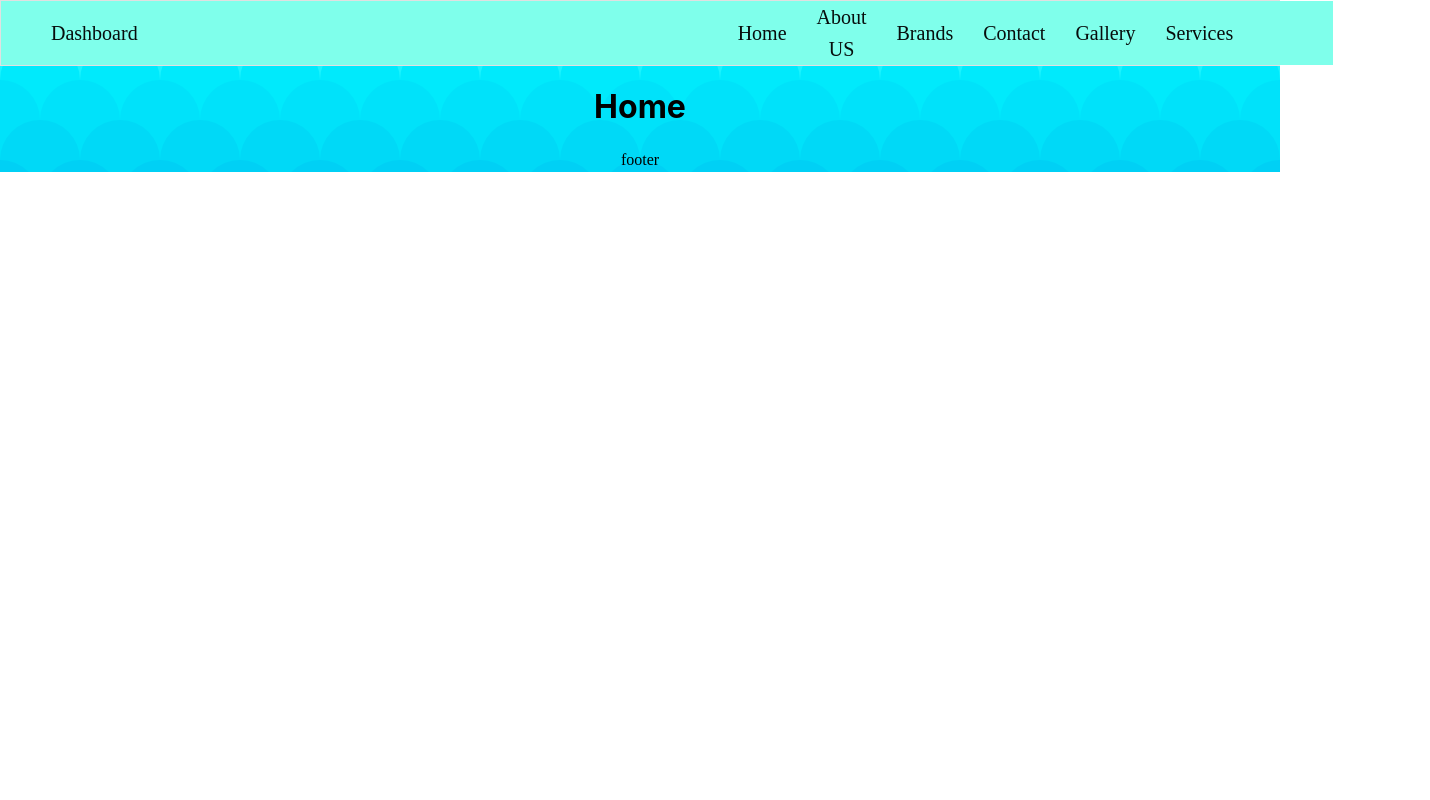
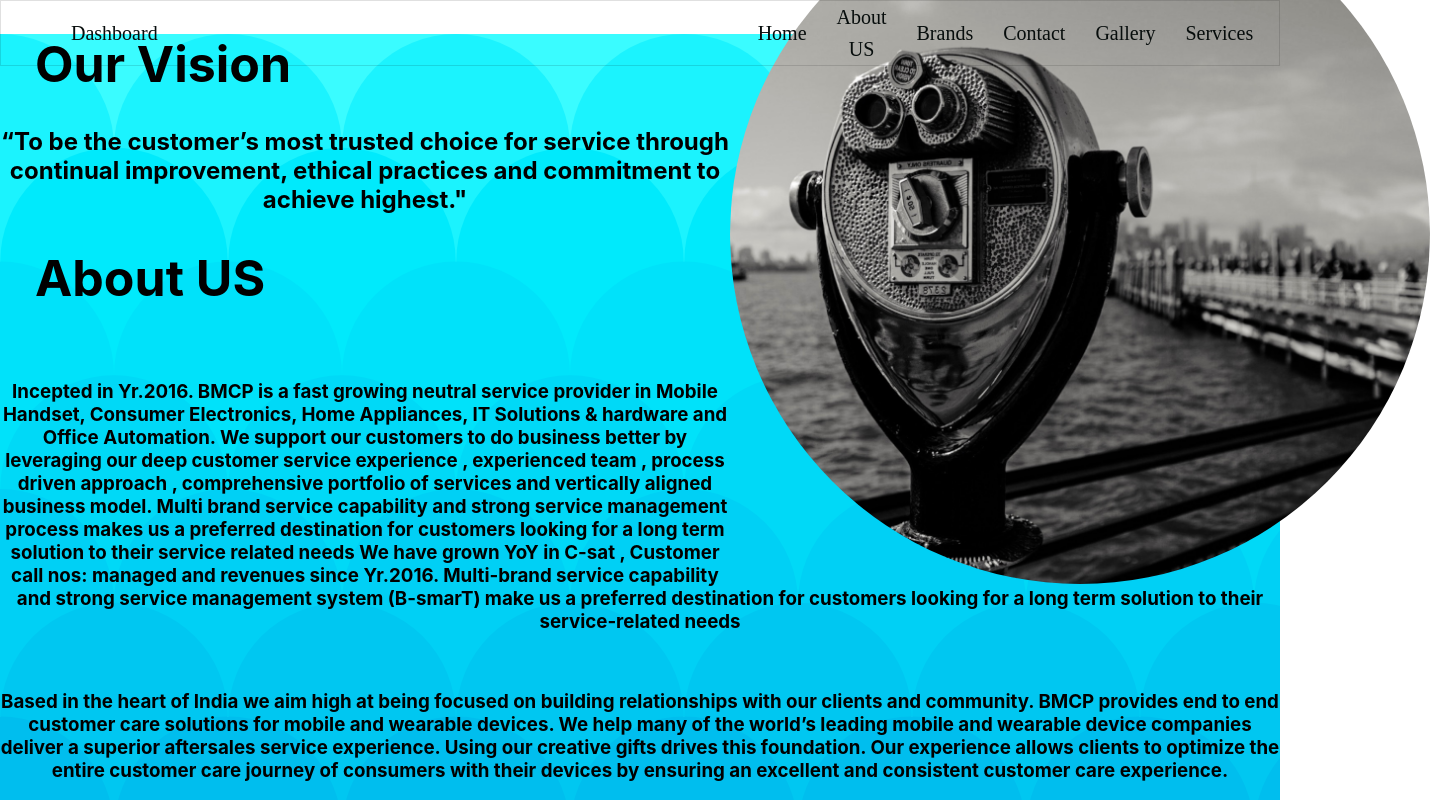
Before and after one commit to rccoding/bmcp-website, a React (Create React App) app: page / in a window 1280 px wide. Shown: the top 800 px of the page, 1430 px wide, since content can reach past the window. Built offline with nearby package versions, Linux system fonts and the light colour scheme.

Commit message:
transparent topbar

```diff
--- a/src/App.tsx
+++ b/src/App.tsx
@@ -10,14 +10,12 @@
   return (
     <div className="App">
       <Topbar />
+      <About />
       <Router>
         <Switch>
+          <Route path='/About' component={About} />
+          <Route path='/footer' component={Footer} />
           <Route path='/' component={Home} />
-          <Route path='/about' component={About} />
-          {/* <Route path='/srvices' component={Services} />
-                <Route path='/footer' component={Footer} />
-                <Route path='/footer' component={Footer} /> */}
-          <Route path='/footer' component={Footer} />
         </Switch>
       </Router >
       <Footer />
--- a/src/components/topbar/Topbar.tsx
+++ b/src/components/topbar/Topbar.tsx
@@ -1,7 +1,7 @@
 import React, { useState, useRef } from 'react';
-import {Link as RouteLink} from 'react-router-dom';
+import {Link as RouteLink, Redirect} from 'react-router-dom';
 import {
-  AppBar as MuiAppBar,
+  AppBar,
   Button,
   Hidden,
   Toolbar,
@@ -11,12 +11,17 @@
 import MenuIcon from '@material-ui/icons/Menu';
 import useStyles from './index'
 import { MenuItem } from '@material-ui/core';
+import useScrollTrigger from '@material-ui/core/useScrollTrigger';
 
 
 export const Topbar = () => {
   const classes = useStyles()
   const [open, setOpen] = useState(false)
   const menuAnchorRef = useRef(null)
+  const trigger = useScrollTrigger({
+    disableHysteresis: true,
+    threshold: 100
+  });
 
   function openMenu() {
     setOpen(true)
@@ -28,7 +33,11 @@
 
 
   return (
-    <MuiAppBar  position="static">
+    <AppBar position="fixed"
+      color="default"
+      elevation={0}
+      className={`${classes.appBar} ${trigger === false ? '' : classes.appBarScrolled
+        }`}>
       <Toolbar className={classes.toolbar} >
         <MaterialLink component="h1" variant="h6" color="secondary">
               Dashboard
@@ -38,10 +47,11 @@
             <MaterialLink component="h3" variant="h6" color="secondary">
             Home
           </MaterialLink>
-            <MaterialLink component="h3" variant="h6" color="secondary">
+            <MaterialLink href="/About"  component="h3" variant="h6" color="secondary" >
+
             About US
           </MaterialLink>
-            <MaterialLink component="h3" variant="h6" color="secondary">
+            <MaterialLink  component="h3" variant="h6" color="secondary">
            Brands
           </MaterialLink>
             <MaterialLink component="h3" variant="h6" color="secondary">
@@ -95,6 +105,6 @@
                   </MenuItem>
       </Menu>
       </Toolbar>
-          </MuiAppBar>
+          </AppBar>
   )
 }
--- a/src/components/topbar/index.tsx
+++ b/src/components/topbar/index.tsx
@@ -1,15 +1,29 @@
 import { makeStyles, Theme } from '@material-ui/core/styles'
 
 export default makeStyles((theme: Theme) => ({
+  appBar: {
+    backgroundColor: 'transparent',
+    transition: theme.transitions.create(['background-color'], {
+      easing: theme.transitions.easing.easeOut,
+      duration: theme.transitions.duration.standard
+    }),
+    padding: '0 20px',
+    borderBottom: `1px solid ${theme.palette.divider}`
+  },
+  appBarScrolled: {
+    backgroundColor: '#7FFFEB',
+    color: '#070D0C',
+    borderBottom: '1px solid #ededed',
+    transition: theme.transitions.create(['background-color'], {
+      easing: theme.transitions.easing.easeOut,
+      duration: theme.transitions.duration.standard
+    })
+  },
   toolbar: {
     paddingLeft: 50,
     paddingRight: 0,
-    backgroundColor: '#7FFFEB',
-    color:'#070D0C'
   },
   toolbarLeft: {
-    backgroundColor: '#7FFFEB',
-    color:'#070D0C',
     paddingLeft:600,
     paddingRight:100,
     textAlign: 'center',
```
